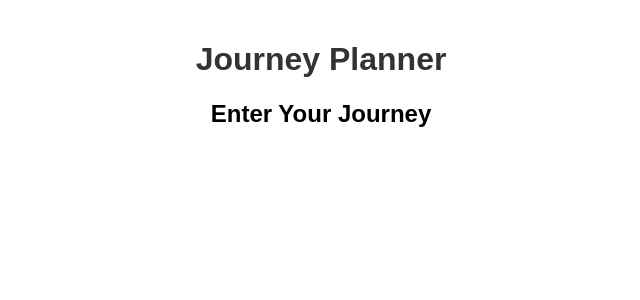
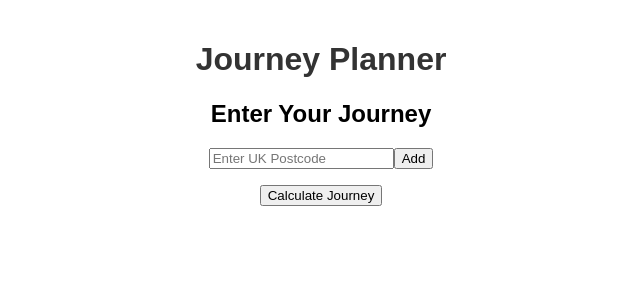
Before and after one commit to JeremyWhale/CC-interview-journey-planner, a React (Create React App) app: page /journey-entry in a window 1280 px wide. Shown: the top 300 px of the page, without its empty margins (319-959 px from the left). Built offline with nearby package versions, Linux system fonts and the light colour scheme.

Commit message:
functionality of journey planner

```diff
--- a/src/views/JourneyEntryView.tsx
+++ b/src/views/JourneyEntryView.tsx
@@ -1,11 +1,81 @@
-import React from 'react';
+import React, { useState } from 'react';
+import { useNavigate } from 'react-router-dom';
 import '../styles/JourneyEntryView.css';
 
+interface PostcodeEntry {
+  id: number;
+  postcode: string;
+}
+
 const JourneyEntryView: React.FC = () => {
+  const [postcodes, setPostcodes] = useState<PostcodeEntry[]>([]);
+  const [currentPostcode, setCurrentPostcode] = useState('');
+  const [error, setError] = useState('');
+  const navigate = useNavigate();
+
+  const isValidUKPostcode = (postcode: string) => {
+    const regex = /^[A-Z]{1,2}[0-9][A-Z0-9]? ?[0-9][A-Z]{2}$/i;
+    return regex.test(postcode);
+  };
+
+  const handleAddPostcode = () => {
+    if (isValidUKPostcode(currentPostcode)) {
+      setPostcodes([...postcodes, { id: Date.now(), postcode: currentPostcode.toUpperCase() }]);
+      setCurrentPostcode('');
+      setError('');
+    } else {
+      setError('Please enter a valid UK postcode');
+    }
+  };
+
+  const handleRemovePostcode = (id: number) => {
+    setPostcodes(postcodes.filter(entry => entry.id !== id));
+  };
+
+  const handleMovePostcode = (index: number, direction: 'up' | 'down') => {
+    if ((direction === 'up' && index > 0) || (direction === 'down' && index < postcodes.length - 1)) {
+      const newPostcodes = [...postcodes];
+      const temp = newPostcodes[index];
+      newPostcodes[index] = newPostcodes[index + (direction === 'up' ? -1 : 1)];
+      newPostcodes[index + (direction === 'up' ? -1 : 1)] = temp;
+      setPostcodes(newPostcodes);
+    }
+  };
+
+  const handleCalculateJourney = () => {
+    if (postcodes.length < 2) {
+      setError('Please enter at least two postcodes');
+    } else {
+      // TODO: API call for actually calculating
+      console.log('Calculating journey for:', postcodes.map(p => p.postcode));
+      navigate('/result', { state: { postcodes: postcodes.map(p => p.postcode) } });
+    }
+  };
+
   return (
     <div className="journey-entry-view">
       <h2>Enter Your Journey</h2>
-      {/* TODO: Postcode entry form*/}
+      <div className="postcode-input">
+        <input
+          type="text"
+          value={currentPostcode}
+          onChange={(e) => setCurrentPostcode(e.target.value)}
+          placeholder="Enter UK Postcode"
+        />
+        <button onClick={handleAddPostcode}>Add</button>
+      </div>
+      {error && <p className="error">{error}</p>}
+      <ul className="postcode-list">
+        {postcodes.map((entry, index) => (
+          <li key={entry.id}>
+            {entry.postcode}
+            <button onClick={() => handleRemovePostcode(entry.id)}>Remove</button>
+            <button onClick={() => handleMovePostcode(index, 'up')} disabled={index === 0}>Up</button>
+            <button onClick={() => handleMovePostcode(index, 'down')} disabled={index === postcodes.length - 1}>Down</button>
+          </li>
+        ))}
+      </ul>
+      <button onClick={handleCalculateJourney} className="calculate-button">Calculate Journey</button>
     </div>
   );
 };
```
